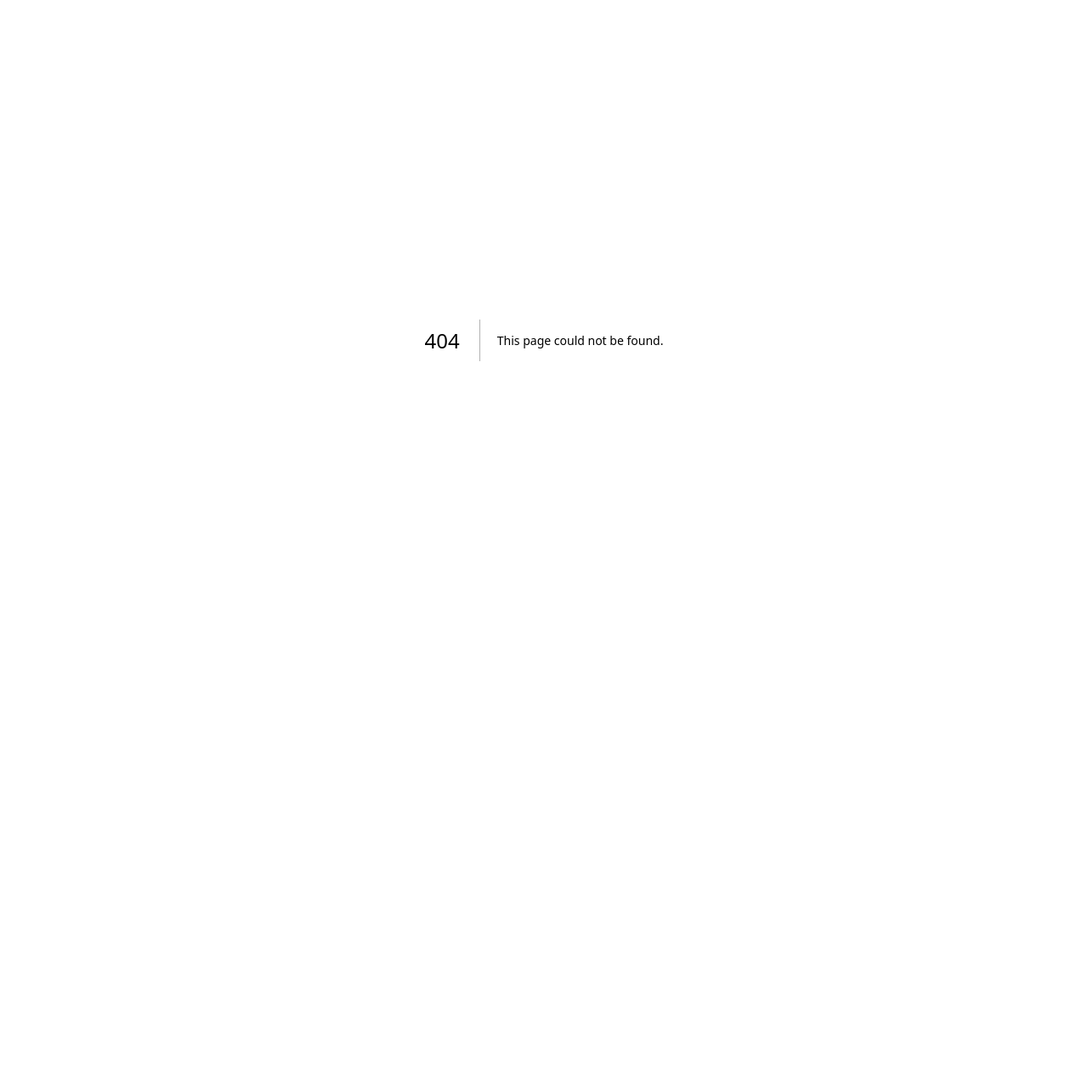
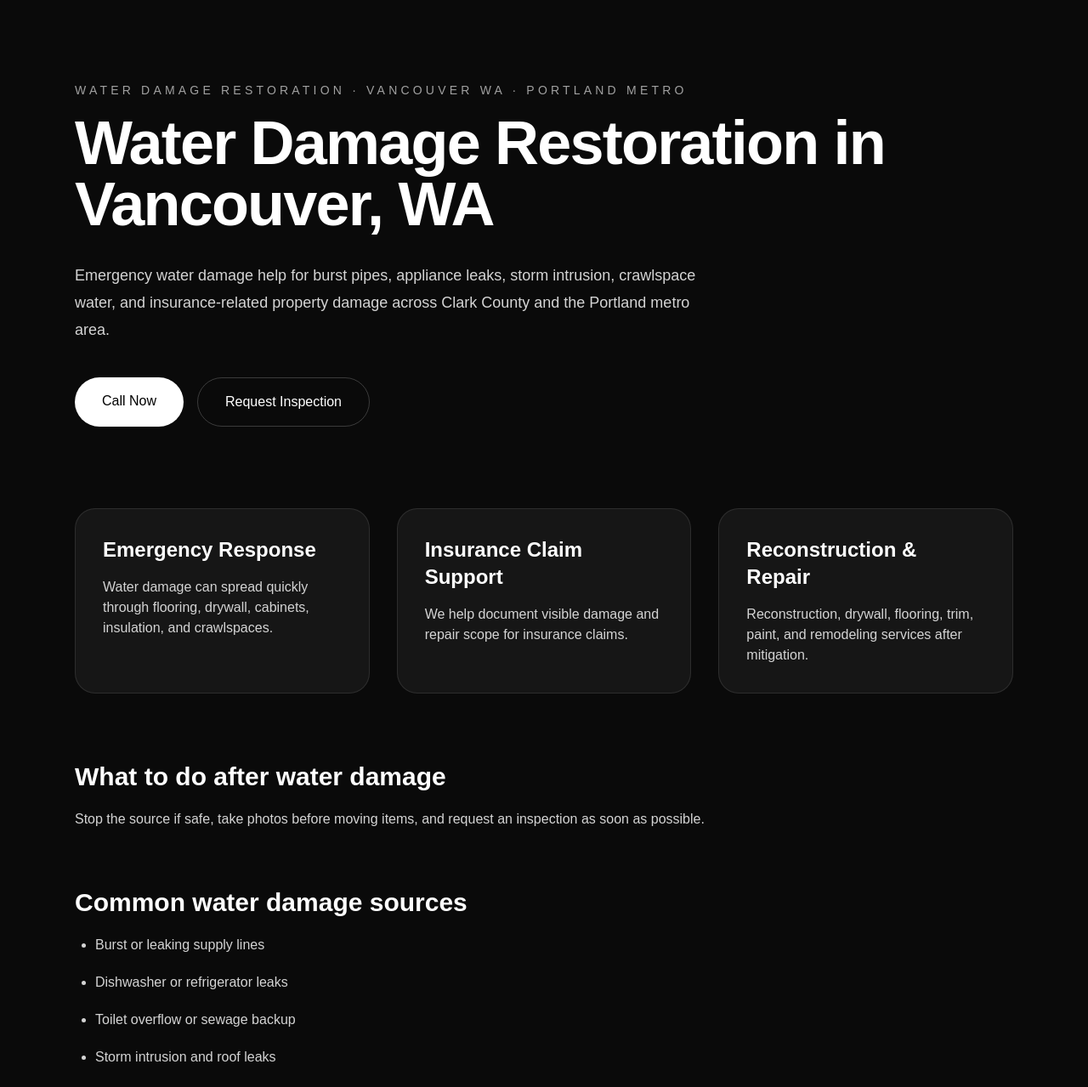
Before and after one commit to dmitzin-web/ona-restore, a Next.js app: page /restoration/water-damage in a window 1280 px wide. Before the commit this address had no page. Shown: the top 1279 px of the page at 85% size. Before the commit the page ends 800 px from the top, so only its background shows below. Built offline with nearby package versions, Linux system fonts and the light colour scheme.

Commit message:
Add water damage page

```diff
--- /dev/null
+++ b/app/restoration/water-damage/page.tsx
@@ -0,0 +1,86 @@
+export default function WaterDamagePage() {
+  return (
+    <main className="min-h-screen bg-neutral-950 text-white">
+      <section className="mx-auto max-w-6xl px-6 py-24">
+        <p className="mb-4 text-sm uppercase tracking-[0.3em] text-neutral-400">
+          Water Damage Restoration · Vancouver WA · Portland Metro
+        </p>
+
+        <h1 className="max-w-5xl text-5xl font-semibold tracking-tight md:text-7xl">
+          Water Damage Restoration in Vancouver, WA
+        </h1>
+
+        <p className="mt-8 max-w-3xl text-lg leading-8 text-neutral-300">
+          Emergency water damage help for burst pipes, appliance leaks,
+          storm intrusion, crawlspace water, and insurance-related property
+          damage across Clark County and the Portland metro area.
+        </p>
+
+        <div className="mt-10 flex flex-col gap-4 sm:flex-row">
+          <a href="tel:+13600000000" className="rounded-full bg-white px-8 py-4 text-center font-medium text-black">
+            Call Now
+          </a>
+
+          <a href="/contact" className="rounded-full border border-white/20 px-8 py-4 text-center font-medium">
+            Request Inspection
+          </a>
+        </div>
+      </section>
+
+      <section className="mx-auto max-w-6xl px-6 pb-24">
+        <div className="grid gap-8 md:grid-cols-3">
+          <div className="rounded-3xl border border-white/10 bg-white/5 p-8">
+            <h2 className="text-2xl font-semibold">Emergency Response</h2>
+            <p className="mt-4 text-neutral-300">
+              Water damage can spread quickly through flooring, drywall,
+              cabinets, insulation, and crawlspaces.
+            </p>
+          </div>
+
+          <div className="rounded-3xl border border-white/10 bg-white/5 p-8">
+            <h2 className="text-2xl font-semibold">Insurance Claim Support</h2>
+            <p className="mt-4 text-neutral-300">
+              We help document visible damage and repair scope for insurance claims.
+            </p>
+          </div>
+
+          <div className="rounded-3xl border border-white/10 bg-white/5 p-8">
+            <h2 className="text-2xl font-semibold">Reconstruction & Repair</h2>
+            <p className="mt-4 text-neutral-300">
+              Reconstruction, drywall, flooring, trim, paint, and remodeling services after mitigation.
+            </p>
+          </div>
+        </div>
+
+        <div className="mt-20 space-y-16">
+          <section>
+            <h2 className="text-3xl font-semibold">What to do after water damage</h2>
+            <p className="mt-4 max-w-4xl leading-8 text-neutral-300">
+              Stop the source if safe, take photos before moving items,
+              and request an inspection as soon as possible.
+            </p>
+          </section>
+
+          <section>
+            <h2 className="text-3xl font-semibold">Common water damage sources</h2>
+            <ul className="mt-4 list-disc space-y-3 pl-6 leading-8 text-neutral-300">
+              <li>Burst or leaking supply lines</li>
+              <li>Dishwasher or refrigerator leaks</li>
+              <li>Toilet overflow or sewage backup</li>
+              <li>Storm intrusion and roof leaks</li>
+              <li>Crawlspace water and hidden moisture</li>
+            </ul>
+          </section>
+
+          <section>
+            <h2 className="text-3xl font-semibold">Service areas</h2>
+            <p className="mt-4 max-w-4xl leading-8 text-neutral-300">
+              Vancouver, Camas, Washougal, Battle Ground, Ridgefield,
+              Salmon Creek, Hazel Dell, Clark County, and the Portland metro area.
+            </p>
+          </section>
+        </div>
+      </section>
+    </main>
+  )
+}
```
